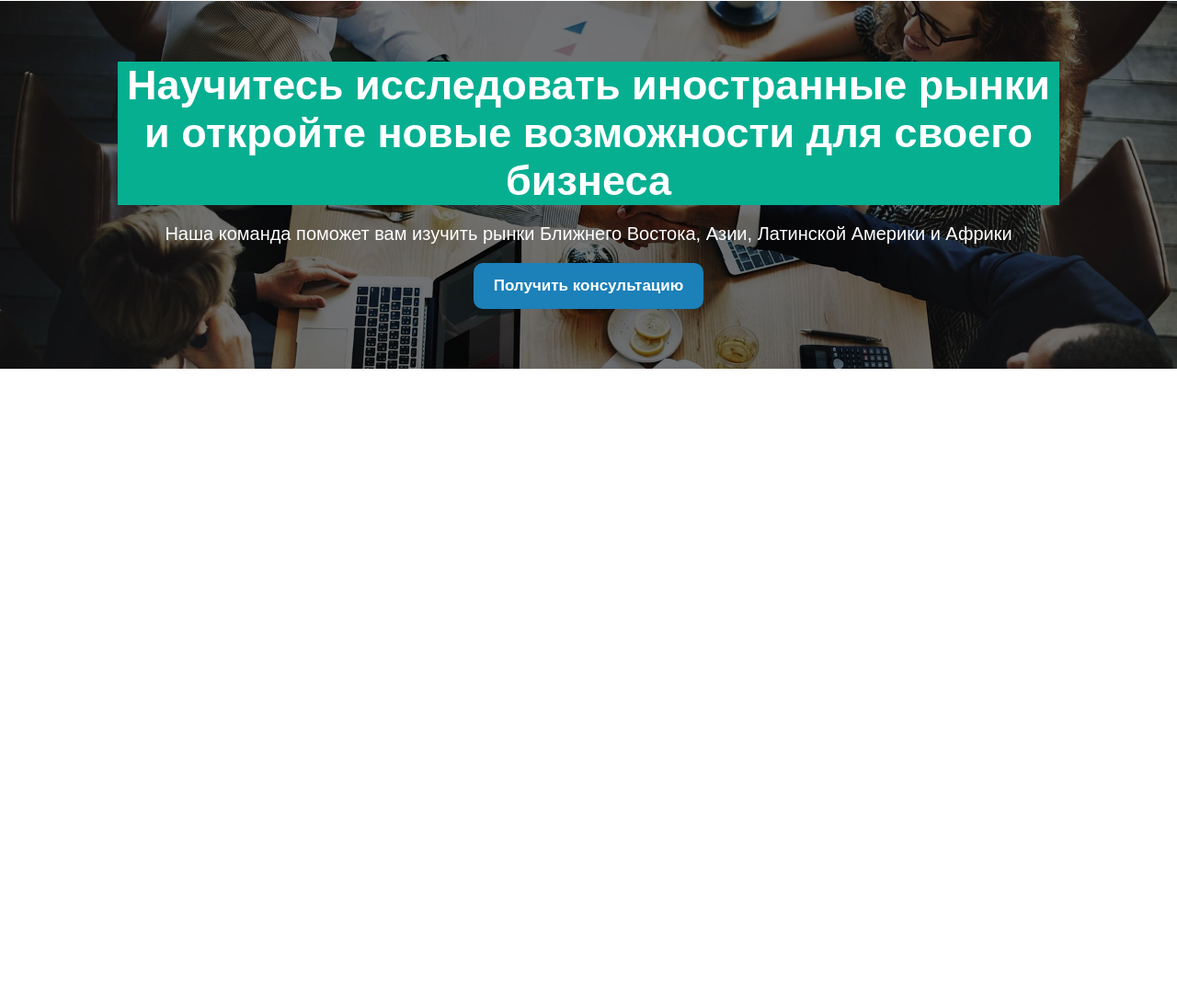
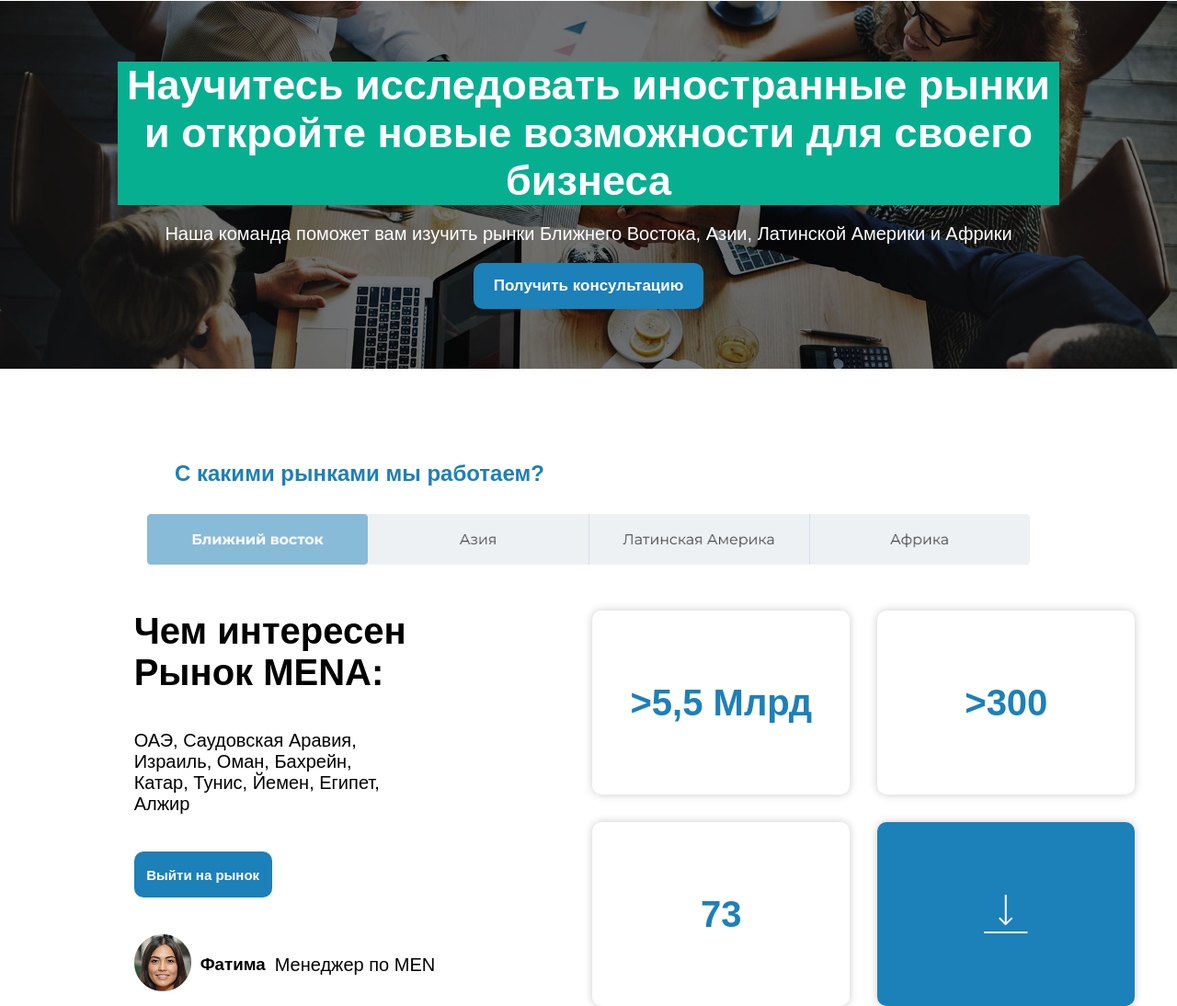
Before and after one commit to abubakrusmon/exam-project-1-week, a plain HTML site: page index.html in a window 1280 px wide. Shown: the part 2205-3299 px from the top of the page at 92% size. Before the commit the page ends 2606 px from the top, so only its background shows below. Drawn offline with Linux system fonts and the light colour scheme.

Commit message:
feat: сверстал section5, реализовал карточки показателей и настроил адаптив через display: none/block

```diff
--- a/index.html
+++ b/index.html
@@ -44,15 +44,18 @@
             <div class="obshiydivss1">
                 <div class="divss1">
                     <p>Аналитические исследования</p>
-                <h3>Одним из наших ключевых направлений является анализ технологических трендов на международных рынках.
-                    Мы проводим анализ на основе публичных исследований McKinsey, BCG, PWC, Deloitte, Accenture, BCG,
+                    <h3>Одним из наших ключевых направлений является анализ технологических трендов на международных
+                        рынках.
+                        Мы проводим анализ на основе публичных исследований McKinsey, BCG, PWC, Deloitte, Accenture,
+                        BCG,
                         EY, Crunchbase, Dealroom, F6S, PitchBook а также агрегируем и анализируем данные из открытых
                         международных источников патенты, медиа, научные публикации
                     </h3>
                     <button>Узнать подробнее</button>
                 </div>
                 <div class="divrightss1">
-                <img src="./images/kisspng-competitor-analysis-market-research-marketing-quan-5b102810d85456 1.png" alt="">
+                    <img src="./images/kisspng-competitor-analysis-market-research-marketing-quan-5b102810d85456 1.png"
+                        alt="">
                 </div>
             </div>
         </section>
@@ -60,7 +63,9 @@
             <div class="obshiydivss2">
                 <div class="divss1">
                     <p>Онлайн акселератор для IT бизнеса</p>
-                <h3>Онлайн программа аскелерации IT бизнеса позволит вашей команде открыть новые горизонты и возможности для бизнеса на глобальных рынках. В результате программы вы получите возможность презентовать свой проект для международных инвесторов и локальных партнеров
+                    <h3>Онлайн программа аскелерации IT бизнеса позволит вашей команде открыть новые горизонты и
+                        возможности для бизнеса на глобальных рынках. В результате программы вы получите возможность
+                        презентовать свой проект для международных инвесторов и локальных партнеров
                     </h3>
                     <button>Узнать подробнее</button>
                 </div>
@@ -75,17 +80,20 @@
                 <div class="cardss3">
                     <h1>01</h1>
                     <h3>IT проекты на стадии идеи</h3>
-                    <p>Для стартапов, которые планируют привлечь международные инвестиции, протестировать спрос и запустить продукт</p>
+                    <p>Для стартапов, которые планируют привлечь международные инвестиции, протестировать спрос и
+                        запустить продукт</p>
                 </div>
                 <div class="cardss3">
                     <h1>02</h1>
                     <h3>IT проекты на стадии идеи</h3>
-                    <p>Для стартапов, которые планируют привлечь международные инвестиции, протестировать спрос и запустить продукт</p>
+                    <p>Для стартапов, которые планируют привлечь международные инвестиции, протестировать спрос и
+                        запустить продукт</p>
                 </div>
                 <div class="cardss3">
                     <h1>03</h1>
                     <h3>IT проекты на стадии идеи</h3>
-                    <p>Для стартапов, которые планируют привлечь международные инвестиции, протестировать спрос и запустить продукт</p>
+                    <p>Для стартапов, которые планируют привлечь международные инвестиции, протестировать спрос и
+                        запустить продукт</p>
                 </div>
             </div>
         </section>
@@ -95,6 +103,47 @@
             <p>Наша команда поможет вам изучить рынки Ближнего Востока, Азии, Латинской Америки и Африки</p>
             <button>Получить консультацию</button>
         </section>
+        <section class="seciton5">
+            <h1>С какими рынками мы работаем?</h1>
+               <div class="divimgadaptivss5">
+                <img src="./images/Group 949.png" alt="">
+            </div>
+            <div class="divimgss5">
+                <img src="./images/Group 761.png" alt="">
+            </div>
+            <div class="obshiydivss5">
+                <div class="divleftss5">
+                    <h1>Чем интересен
+                        Рынок MENA:</h1>
+                    <p>ОАЭ, Саудовская Аравия,
+                        Израиль, Оман, Бахрейн, Катар,
+                        Тунис, Йемен, Египет, Алжир</p>
+                    <button>Выйти на рынок</button>
+                    <div class="obshiydiv2ss5">
+                        <div>
+                            <img src="./images/Ellipse 527.png" alt="">
+                        </div>
+                            <h3>Фатима</h3>
+                            <p>Менеджер по MEN</p>
+                        </div>
+                    </div>
+                <div class="divrightss5">
+                    <div class="carddivrightss5">
+                        <h1>>5,5
+                            Млрд</h1>
+                    </div>
+                      <div class="carddivrightss5">
+                        <h1>>300</h1>
+                    </div>
+                      <div class="carddivrightss5">
+                        <h1>73</h1>
+                    </div>
+                         <div class="carddivright2ss5">
+                        <img src="./images/Group 661.png" alt="">
+                    </div>
+                </div>
+            </div>
+        </section>
     </main>
 </body>
 
--- a/style.css
+++ b/style.css
@@ -151,7 +151,8 @@
     margin-top: 100px;
     margin-left: 190px;
 }
-.cardss3{
+
+.cardss3 {
     width: 390px;
     height: 260px;
     box-shadow: 0px 0px 10px rgba(192, 187, 187, 0.515);
@@ -162,26 +163,31 @@ align-items: center;
     padding-top: 30px;
     row-gap: 20px;
 }
-.cardss3 h1{
+
+.cardss3 h1 {
     font-size: 60px;
     color: #87BBD8;
 }
-.cardss3 h3{
+
+.cardss3 h3 {
     color: black;
     font-size: 20px;
 }
-.cardss3 p{
+
+.cardss3 p {
     color: #000000;
     font-weight: 100;
     width: 90%;
     text-align: center;
 }
-.obshiydivss3{
+
+.obshiydivss3 {
     display: flex;
     gap: 40px;
     margin-top: 50px;
 }
-.seciton4{
+
+.seciton4 {
     width: 100%;
     height: 400px;
     background-image: url(./images/Group\ 757.png);
@@ -194,18 +200,21 @@ align-items: center;
     justify-content: center;
     row-gap: 20px;
 }
-.seciton4 h1{
+
+.seciton4 h1 {
     font-size: 45px;
     color: white;
     width: 80%;
     text-align: center;
     background-color: #07AF91;
 }
-.seciton4 p{
+
+.seciton4 p {
     color: white;
     font-size: 20px;
 }
-.seciton4 button{
+
+.seciton4 button {
     width: 250px;
     height: 50px;
     border: none;
@@ -215,7 +224,90 @@ font-size: 20px;
     font-size: 17px;
     font-weight: 700;
 }
-
+.seciton5 h1{
+     color: #1C80B9;
+    margin-top: 100px;
+    margin-left: 190px;
+}
+.divimgss5{
+display: flex;
+justify-content: center;
+}
+.divimgss5 img{
+width: 75%;
+margin-top: 30px;
+}
+.obshiydiv2ss5{
+display: flex;
+align-items: center;
+gap: 10px;
+}
+.divleftss5 h1{
+color: #000000;
+font-size: 40px;
+width: 400px;
+margin-left: 0;
+}
+.divleftss5 p{
+font-size: 20px;
+width: 300px;
+}
+.divleftss5 button{
+width: 150px;
+height: 50px;
+border: none;
+background-color: #1C80B9;
+border-radius: 10px;
+color: white;
+font-size: 15px;
+font-weight: 700;
+}
+.divleftss5{
+display: flex;
+flex-direction: column;
+row-gap: 40px;
+margin-top: -100px;
+}
+.carddivrightss5{
+width: 280px;
+height: 200px;
+box-shadow: 0px 0px 10px rgb(204, 203, 203);
+border-radius: 10px;
+display: flex;
+justify-content: center;
+align-items: center;
+}
+.divrightss5 h1{
+font-size: 40px;
+margin-left: 0;
+color: #1C80B9;
+margin-top: -0px;
+}
+.carddivright2ss5{
+width: 280px;
+height: 200px;
+box-shadow: 0px 0px 10px rgb(204, 203, 203);
+border-radius: 10px;
+display: flex;
+justify-content: center;
+align-items: center;
+background-color: #1C80B9;
+}
+.divrightss5{
+display: flex;
+flex-wrap: wrap;
+width: 50%;
+gap: 30px;
+}
+.obshiydivss5{
+display: flex;
+justify-content: space-evenly;
+margin-left: 100px;
+margin-top: 50px;
+}
+.divimgadaptivss5{
+display: none;
+}
 @media (max-width: 510px) {
     .header {
         width: 100%;
@@ -284,26 +376,72 @@ font-size: 20px;
         margin-top: 50px;
         row-gap: 30px;
     }
-    .obshiydivss3{
+
+    .obshiydivss3 {
         flex-wrap: wrap;
         margin-left: 0;
         justify-content: center;
     }
-.seciton3{
+
+    .seciton3 {
         margin-left: 0;
         text-align: center;
     }
-.cardss3{
+
+    .cardss3 {
         width: 90%;
     }
-.seciton4 h1{
+
+    .seciton4 h1 {
         font-size: 30px;
     }
-.seciton4{
+
+    .seciton4 {
         height: 500px;
     }
-.seciton4 p{
+
+    .seciton4 p {
         width: 80%;
         text-align: center;
     }
+    .seciton5 h1{
+    margin-left: 0;
+    text-align: center;
     }
+    .divimgadaptivss5{
+    display: block;
+    display: flex;
+    justify-content: center;
+    margin-top: 50px;
+    }
+    .divimgadaptivss5 img{
+    width: 90%;
+    }
+    .divimgss5{
+    display: none;
+    }
+    .obshiydivss5{
+    margin-left: 0;
+    flex-direction: column;
+    }
+    .divleftss5{
+    margin-left: 0;
+    justify-content: center;
+    width: 100%;
+    flex-wrap: nowrap;
+    align-items: center;
+    }
+    .divleftss5 p{
+    text-align: center;
+    }
+    .obshiydiv2ss5{
+        flex-direction: column;
+}
+.divrightss5{
+display: flex;
+flex-wrap: wrap;
+justify-content: center;
+margin-left: 100px;
+margin-top: 50px;
+}
+}
```
Also changed, not shown: images/Ellipse 527.png (added), images/Group 661.png (added), images/Group 761.png (added), images/Group 949.png (added). Lines whose indentation alone changed are shown as unchanged.
